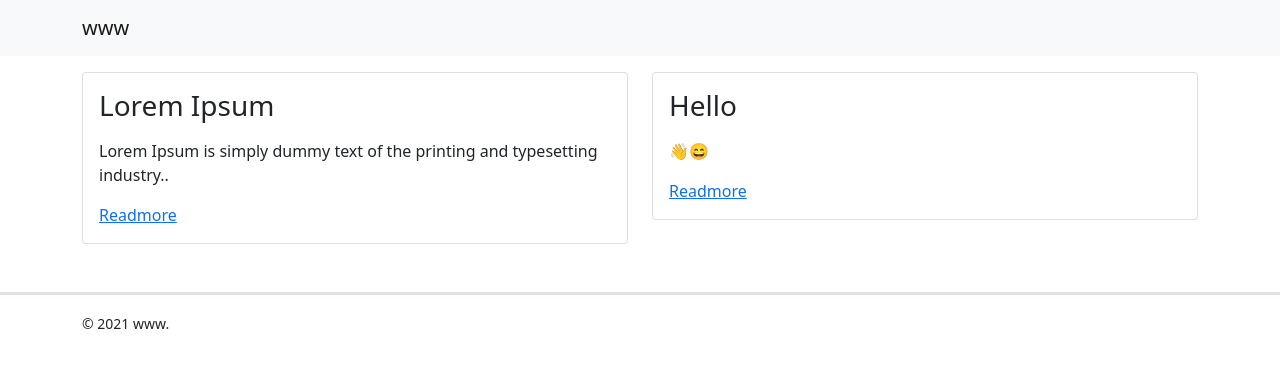
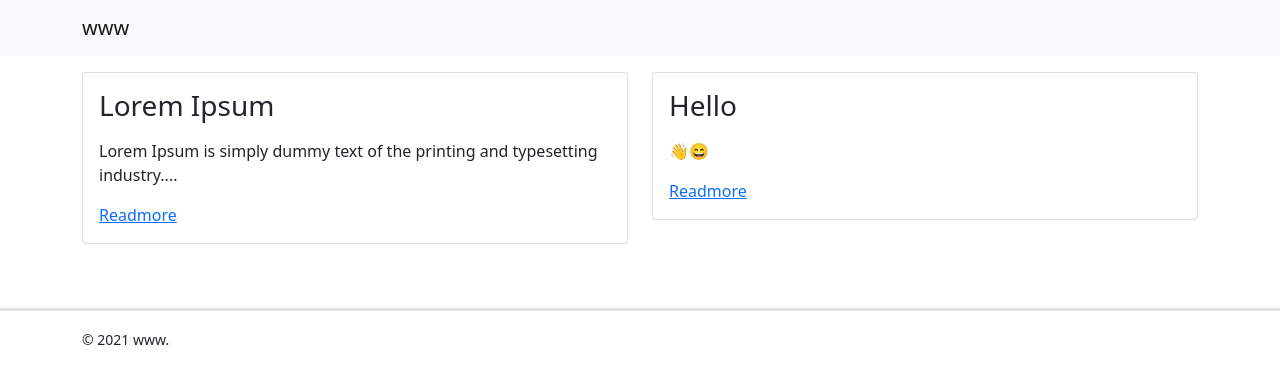
Before and after one commit to tikorofm/www, a Jekyll site: the page built from index.html, in a window 1280 px wide. Shown: the top 384 px of the page. Built offline with Jekyll 4.4.1, drawn with Linux system fonts in a browser that asks for light colours.

Commit message:
Update index.html

```diff
--- a/index.html
+++ b/index.html
@@ -6,14 +6,14 @@ title: homepage
 <article class="my-3">
   <div class="row">
     {% for post in site.posts %}
-    <div class="col-md-6">
+    <div class="col-md-6 pb-3">
       <div class="card">
         <div class="card-body">
           <h3 class="card-title">
             {{ post.title }}
           </h3>
           <p class="card-text">
-            {{ post.content | truncatewords: 12, "." }}
+            {{ post.content | truncatewords: 12 }}
           </p>
           <a href="{{ post.url | prepend: site.baseurl }}">Readmore</a>
         </div>
```
